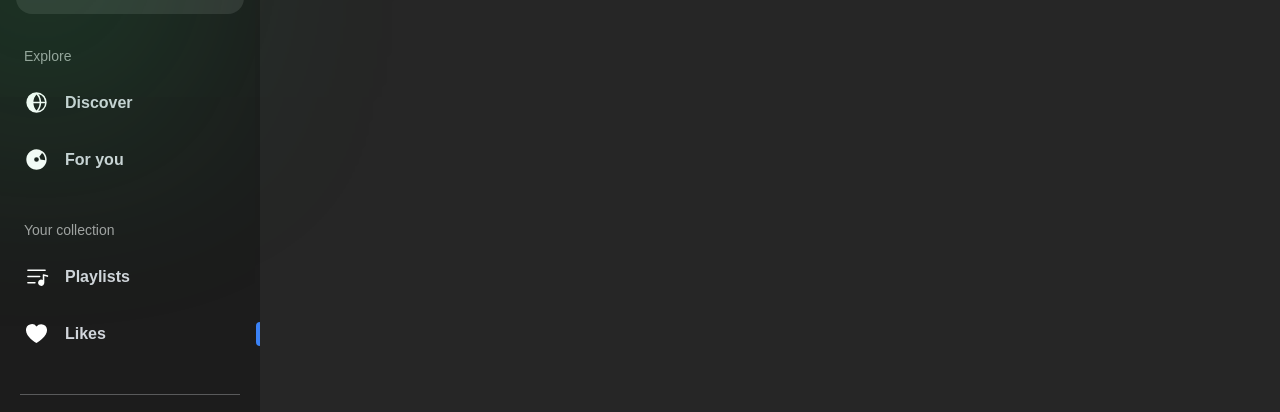
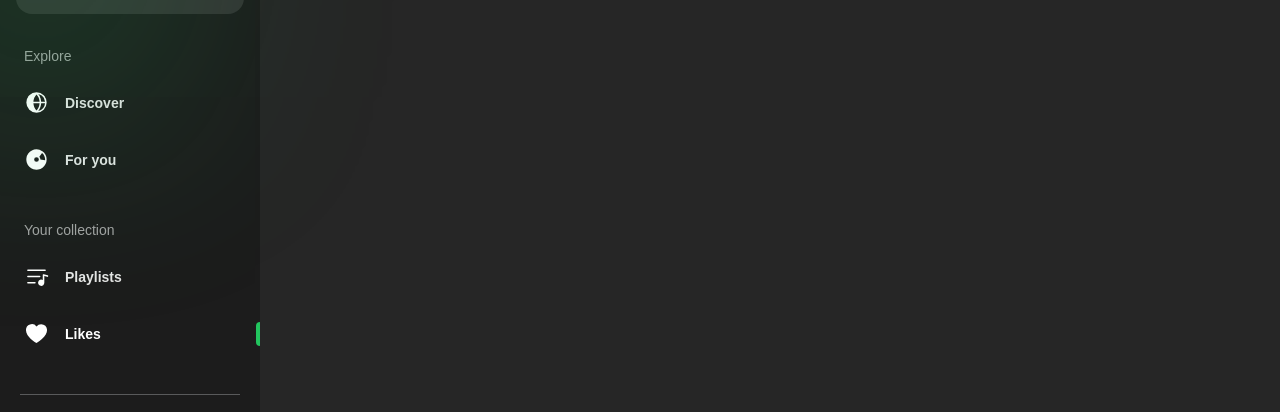
Before and after one commit to edudotdev/music-app, a Next.js app: page /likes in a window 1280 px wide. Shown: the part 158-570 px from the top of the page. Built offline with nearby package versions, Linux system fonts and the light colour scheme.

Commit message:
changed color nav items

```diff
--- a/src/components/molecules/NavLink/index.tsx
+++ b/src/components/molecules/NavLink/index.tsx
@@ -14,9 +14,9 @@ export const NavLink = ({
 }:NavLinkProps) => {
   const router = useRouter()
 
-  const styleDefault = 'font-semibold pl-6 py-4 flex gap-4 items-center hover:bg-neutral-600/20'
-  const styles = 'text-gray-300'
-  const styleActive = 'relative text-blue-200 overflow-hidden before:absolute before:w-1 before:h-6 before:right-0 before:rounded-l-lg before:top-1/2 before:-translate-y-1/2 before:bg-blue-500'
+  const styleDefault = 'font-semibold pl-6 py-4 text-sm flex gap-4 items-center hover:bg-neutral-600/20'
+  const styles = 'text-neutral-200'
+  const styleActive = 'relative text-white overflow-hidden before:absolute before:w-1 before:h-6 before:right-0 before:rounded-l-lg before:top-1/2 before:-translate-y-1/2 before:bg-green-500'
 
   return (
     <Link
```
